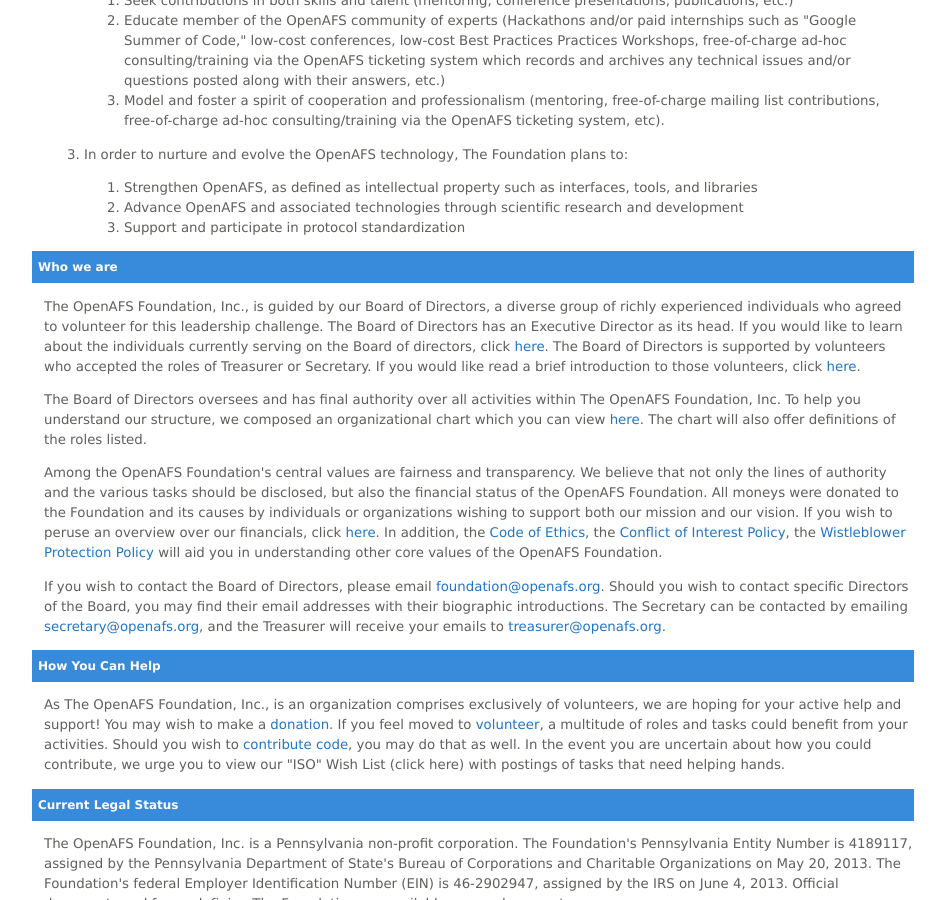
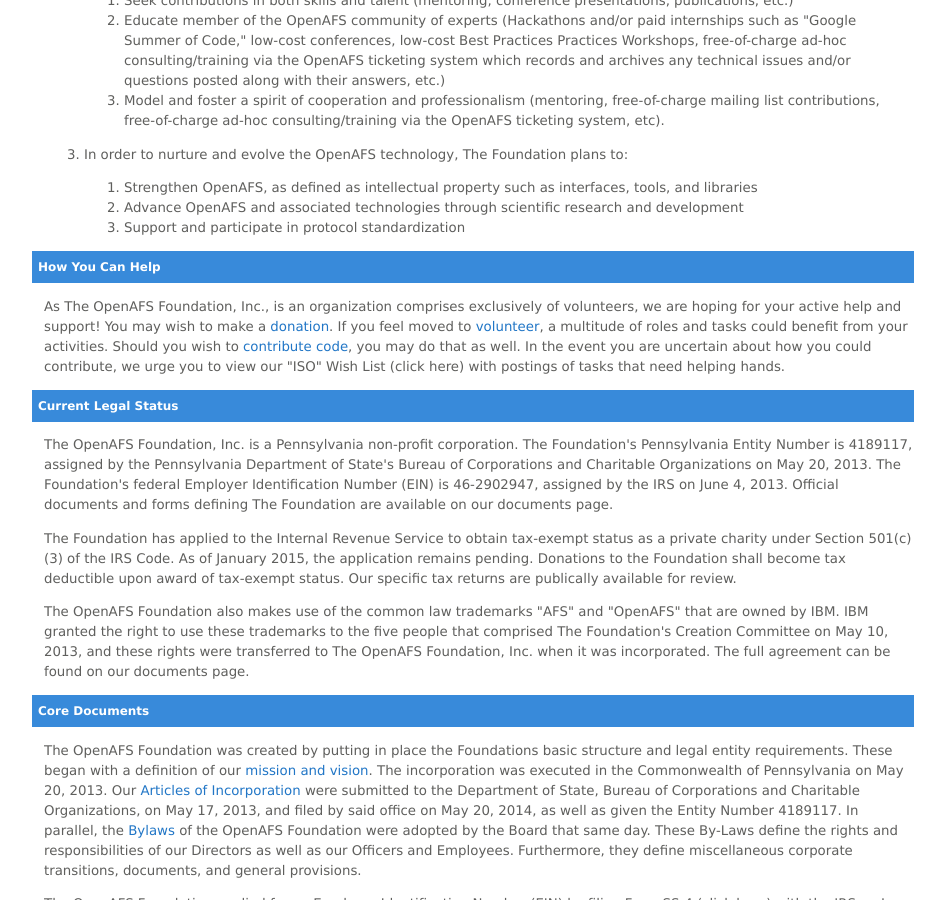
Before and after one commit to openafsfoundation/openafsfoundation.org, a Jekyll site: the page built from about/index.md, in a window 1280 px wide and 900 px high, scrolled down 750 px. Shown: the whole window, without its empty margins (161-1106 px from the left). Built offline with Jekyll 4.4.1, drawn with Linux system fonts in a browser that asks for light colours.

Commit message:
Update index.md

```diff
--- a/about/index.md
+++ b/about/index.md
@@ -61,39 +61,6 @@
        and development
     3. Support and participate in protocol standardization
 
-### Who we are ###
-
-The OpenAFS Foundation, Inc., is guided by our Board of Directors, a diverse
-group of richly experienced individuals who agreed to volunteer for this
-leadership challenge.  The Board of Directors has an Executive Director as its
-head.  If you would like to learn about the individuals currently serving on
-the Board of directors, click [here]({{site.baseurl}}/board/).  The Board of
-Directors is supported by volunteers who accepted the roles of Treasurer or
-Secretary.  If you would like read a brief introduction to those volunteers,
-click [here](XXXbrokenlink).
-
-The Board of Directors oversees and has final authority over all activities
-within The OpenAFS Foundation, Inc.  To help you understand our structure, we
-composed an organizational chart which you can view [here](XXXbrokenlink).  The
-chart will also offer definitions of the roles listed.
-
-Among the OpenAFS Foundation's central values are fairness and transparency.
-We believe that not only the lines of authority and the various tasks should be
-disclosed, but also the financial status of the OpenAFS Foundation.  All moneys
-were donated to the Foundation and its causes by individuals or organizations
-wishing to support both our mission and our vision.  If you wish to peruse an
-overview over our financials, click [here](XXXbrokenlink).  In addition, the
-[Code of Ethics](XXXbrokenlink), the [Conflict of Interest
-Policy](XXXbrokenlink), the [Wistleblower Protection Policy](XXXbrokenlink)
-will aid you in understanding other core values of the OpenAFS Foundation.
-
-If you wish to contact the Board of Directors, please email
-[foundation@openafs.org](mailto:foundation@openafs.org).  Should you wish to
-contact specific Directors of the Board, you may find their email addresses
-with their biographic introductions.  The Secretary can be contacted by
-emailing [secretary@openafs.org](mailto:secretary@openafs.org), and the
-Treasurer will receive your emails to
-[treasurer@openafs.org](mailto:treasurer@openafs.org).
 
 ### How You Can Help ###
 
```
